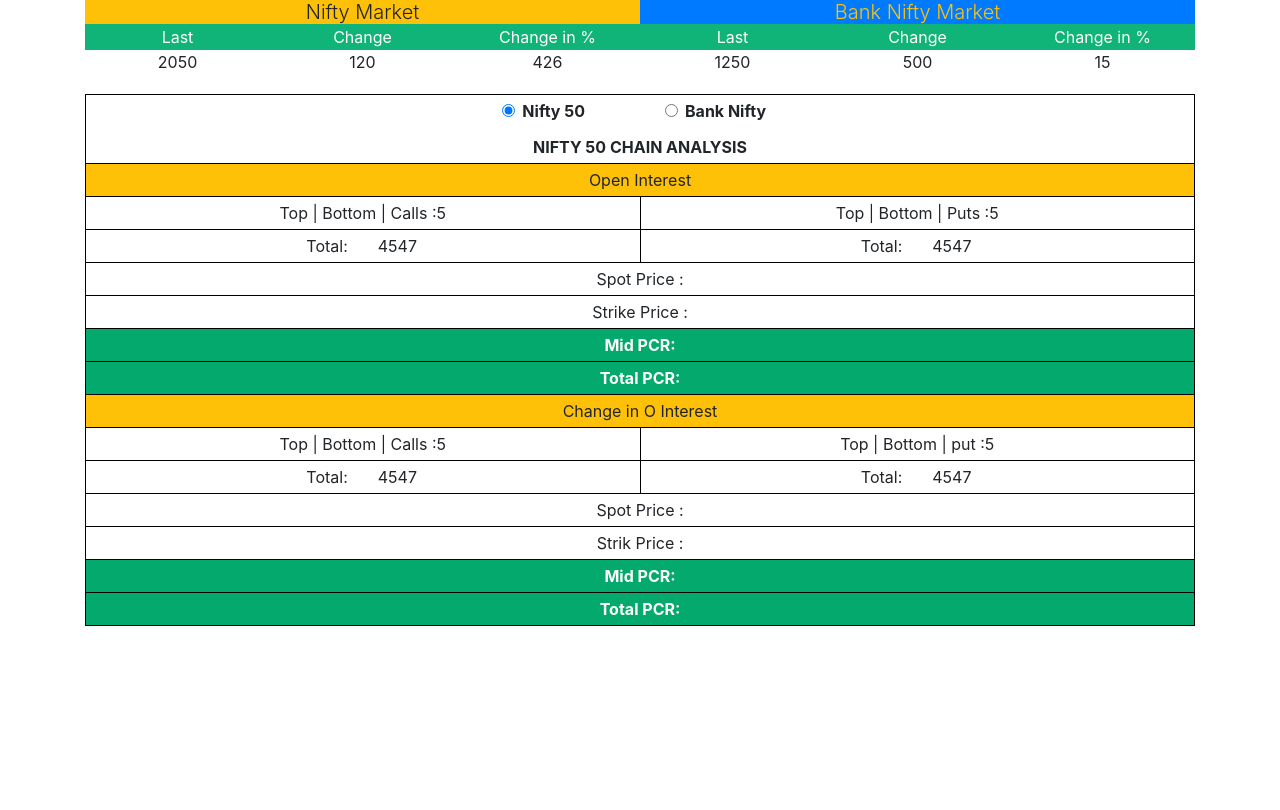
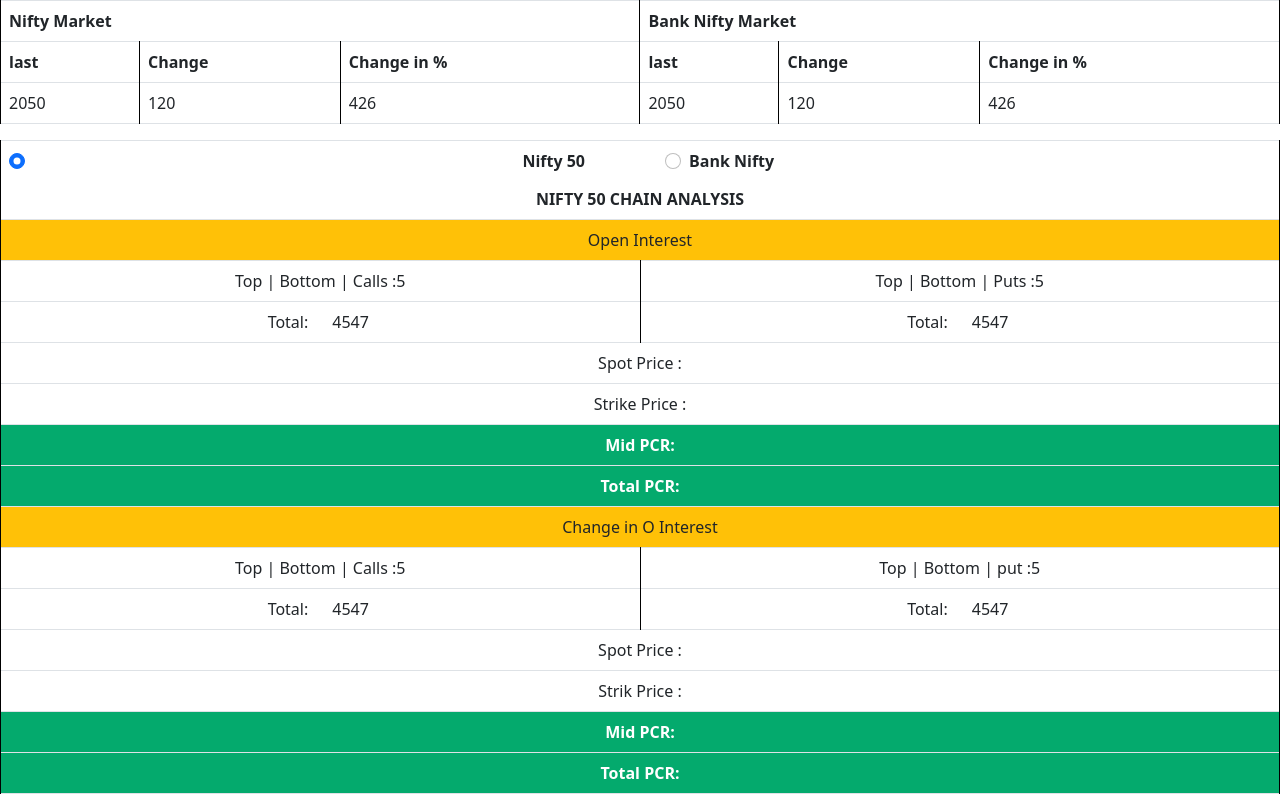
Before and after one commit to best800/MyApp, a website: page index.html in a window 1280 px wide. Drawn offline with nearby package versions, Linux system fonts and the light colour scheme; no server answers.

Commit message:
first commit

```diff
--- a/index.html
+++ b/index.html
@@ -6,25 +6,19 @@
     <meta http-equiv="X-UA-Compatible" content="IE=edge">
     <meta name="viewport" content="width=device-width, initial-scale=1.0">
     <title>Document</title>
-    <link rel="stylesheet" href="https://cdn.jsdelivr.net/npm/bootstrap@4.0.0/dist/css/bootstrap.min.css"
-        integrity="sha384-Gn5384xqQ1aoWXA+058RXPxPg6fy4IWvTNh0E263XmFcJlSAwiGgFAW/dAiS6JXm" crossorigin="anonymous">
+    <link href="https://cdn.jsdelivr.net/npm/bootstrap@5.0.2/dist/css/bootstrap.min.css" rel="stylesheet"
+        integrity="sha384-EVSTQN3/azprG1Anm3QDgpJLIm9Nao0Yz1ztcQTwFspd3yD65VohhpuuCOmLASjC" crossorigin="anonymous">
     <script src="https://code.jquery.com/jquery-3.3.1.min.js"></script>
     <style>
         .text-center {
             text-align: center;
         }
 
-        .table {
-            width: 100%;
-            border-collapse: collapse;
-        }
-
-        .container{
-            width: 100%;
-        }
         .nowrap {
             white-space: nowrap;
         }
+
+
 
         table td,
         table,
@@ -33,9 +27,14 @@
             padding: 4px;
         }
 
+        table {
+            max-width: 100%;
+            margin: 0 auto;
+        }
+
         #option {
             display: grid;
-            grid-template-columns: 300px 300px;
+            grid-template-columns: 1fr 1fr;
             column-gap: 50px;
             margin-bottom: 12px;
             align-items: center;
@@ -47,39 +46,18 @@
             margin-right: 30px;
         }
 
-        body{
-            position: relative
-        }
-        nav {
-            display: grid;
-            grid-template-columns: 1fr 1fr;
-            align-items: center;
-            justify-content: center;
-            padding-bottom: 20px;
-        }
-        .nifty-header{
-            display: grid;
-            grid-template-columns: 1fr 1fr 1fr;
-            margin-top: 0px;
-        }
-        .nifty-header div.title{
-            border: 0.5px solid #11b478;;
-           color: white;
-           background-color: #11b478;
-        }
-        h6.lead{
-            margin-bottom: 0px;
-        }
-        nav div{
-            text-align: center;
-        }
+
+
+
         .text-start {
             text-align: left;
         }
-        #main-title{
+
+        #main-title {
             display: block;
         }
-        #select{
+
+        #select {
             display: inline-block;
             width: 200px;
             padding: 2px;
@@ -90,41 +68,50 @@
             text-align: right;
         }
 
-        table
+        #cont {
+            display: grid;
+            grid-template-columns: 1fr;
+        }
     </style>
 </head>
 
 <body>
-    <div class="container">
-        <div>
-            <nav>
-                <div class="sub-header">
-                    <h6 class="lead bg-warning">Nifty Market</h6>
-                    <div class="nifty-header">
-                        <div class="title">Last</div>
-                        <div class="title">Change</div>
-                        <div class="title">Change in %</div>
-                        <div>2050</div>
-                        <div>120</div>
-                        <div>426</div>
+
+    <div class="conntainer">
+        <div class="row">
+            <div class="col-sm-12 col-md-12">
+                <table class="table table-bordered">
+                    <tr>
+                        <th colspan="3">Nifty Market</th>
+                        <th colspan="3">Bank Nifty Market</th>
+                    </tr>
+                    <tr>
+                        <th>last</th>
+                        <th>Change</th>
+                        <th>Change in %</th>
+                        <th>last</th>
+                        <th>Change</th>
+                        <th>Change in %</th>
+                    </tr>
+
+                    <tr>
+                        <td>2050</td>
+                        <td>120</td>
+                        <td>426</td>
+                        <td>2050</td>
+                        <td>120</td>
+                        <td>426</td>
+                    </tr>
+                </table>
             </div>
         </div>
-                <div class="sub-header">
-                    <h6 class="lead bg-primary text-warning">Bank Nifty Market</h6>
-                    <div class="nifty-header">
-                        <div class="title">Last</div>
-                        <div class="title">Change</div>
-                        <div class="title">Change in %</div>
-                        <div>1250</div>
-                        <div>500</div>
-                        <div>15</div>
+
     </div>
-                </div>
-            </nav>
-        </div>
-    </div>
-    <div class="container">
-        <table  style="width: 100%;">
+
+    <div class="conntainer">
+        <div class="row">
+            <div class="col-sm-12">
+                <table class="table table-bordered">
                     <tr class="text-center">
                         <th colspan="3" id="currentDate">
                             <div id="option">
@@ -135,8 +122,7 @@
                                     </label>
                                 </div>
                                 <div class="form-check text-start">
-                            <input class="form-check-input" type="radio" name="nifty" value='0' id="bankNifty"
-                                checked>
+                                    <input class="form-check-input" type="radio" name="nifty" value='0' id="bankNifty" checked>
                                     <label class="form-check-label" for="bankNifty">
                                         Bank Nifty
                                     </label>
@@ -177,7 +163,8 @@
                         <th colspan="3">Mid PCR: <span id="omid-pcr"></span></th>
                     </tr>
                     <tr class="text-center">
-                <th colspan="3" style="background-color: #04AA6D; color: white;">Total PCR: <span id="ototal-pcr"></span>
+                        <th colspan="3" style="background-color: #04AA6D; color: white;">Total PCR: <span
+                                id="ototal-pcr"></span>
                         </th>
                     </tr>
                     <tr class="text-center">
@@ -216,6 +203,16 @@
                     </tr>
                 </table>
             </div>
+        </div>
+
+    </div>
+
+
+
+
+
+
+
     <script>
         $(document).ready(function () {
             var headers = {
@@ -223,39 +220,39 @@
                 "Access-Control-Allow-Origin": "*",
             }
             let current = getStorage('curr')
-            debugger;
-            let val = current=="1" ? true:false
+
+            let val = current == "1" ? true : false
             getData(val)
             setControlState(val)
 
             setInterval(() => {
-                let val = getStorage("curr") =='1'? true:false;
+                let val = getStorage("curr") == '1' ? true : false;
 
                 setControlState(val);
 
                 getData(val)
-                },60000)
+            }, 60000)
 
 
 
             let bankNifty = document.getElementById('bankNifty')
-            bankNifty.addEventListener("change",function(event){
+            bankNifty.addEventListener("change", function (event) {
                 getData(true)
-                window.currenNiftyValue=true;
-                setStorage("curr",'1')
+                window.currenNiftyValue = true;
+                setStorage("curr", '1')
                 $('#main-title').html('BANK NIFTY CHAIN ANALYSIS')
             })
 
             let Nifty = document.getElementById('nifty')
-            Nifty.addEventListener("change",function(event){
+            Nifty.addEventListener("change", function (event) {
                 getData(false)
-                setStorage("curr",'0')
+                setStorage("curr", '0')
                 $('#main-title').html('NIFTY 50 CHAIN ANALYSIS')
             })
 
 
             function getData(isNifty) {
-                let path = isNifty  ? '/banknifty':'/nifty';
+                let path = isNifty ? '/banknifty' : '/nifty';
 
                 $.ajax({
                     url: path,
@@ -315,22 +312,22 @@
 
         });
 
-        function setControlState(val){
-            if(val){
-                $('#bankNifty').attr('checked','checked')
+        function setControlState(val) {
+            if (val) {
+                $('#bankNifty').attr('checked', 'checked')
                 $('#main-title').html('BANK NIFTY CHAIN ANALYSIS')
             }
-            else{
-                $('#nifty').attr('checked','checked')
+            else {
+                $('#nifty').attr('checked', 'checked')
                 $('#main-title').html('NIFTY 50 CHAIN ANALYSIS')
             }
         }
 
-        function setStorage(key,item){
-            localStorage.setItem(key,item)
+        function setStorage(key, item) {
+            localStorage.setItem(key, item)
         }
 
-        function getStorage(key){
+        function getStorage(key) {
             return localStorage.getItem(key)
         }
 
```
Lines whose indentation alone changed are shown as unchanged.
